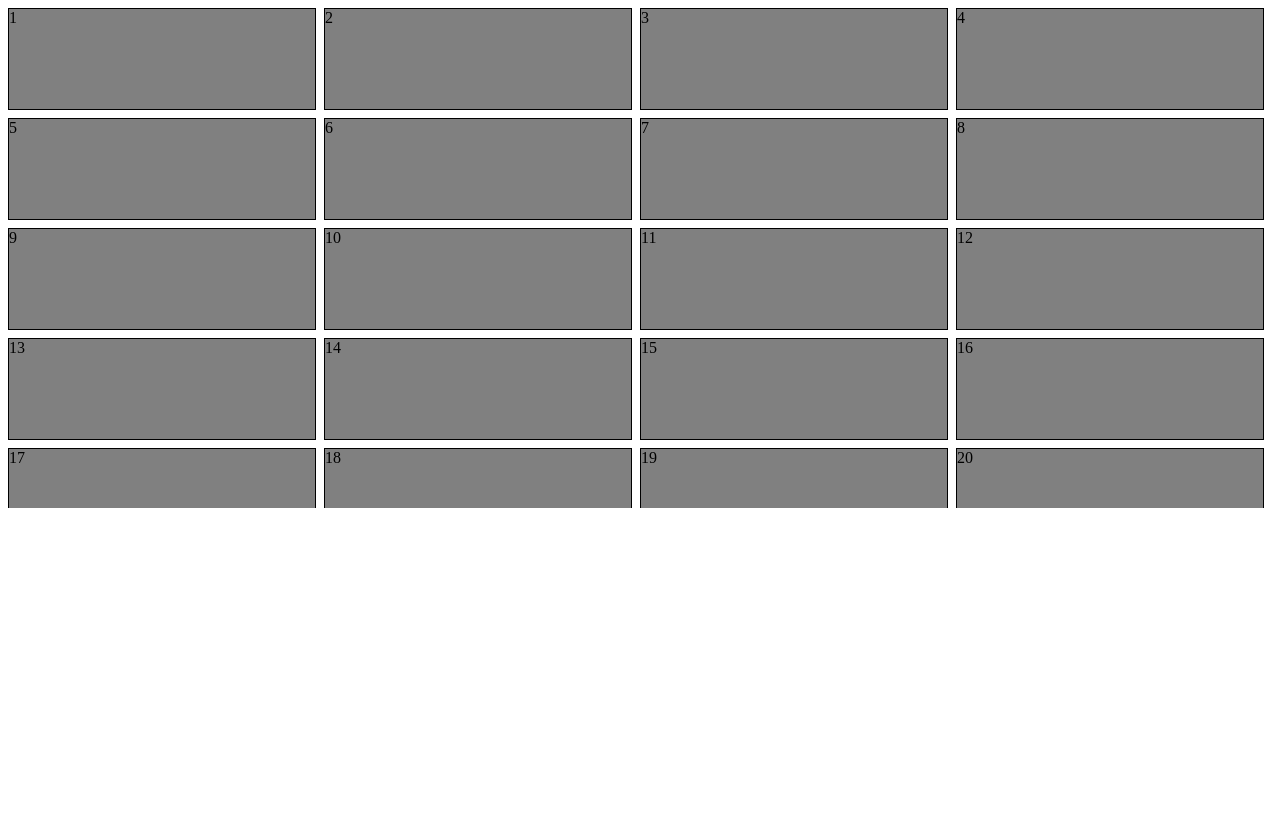
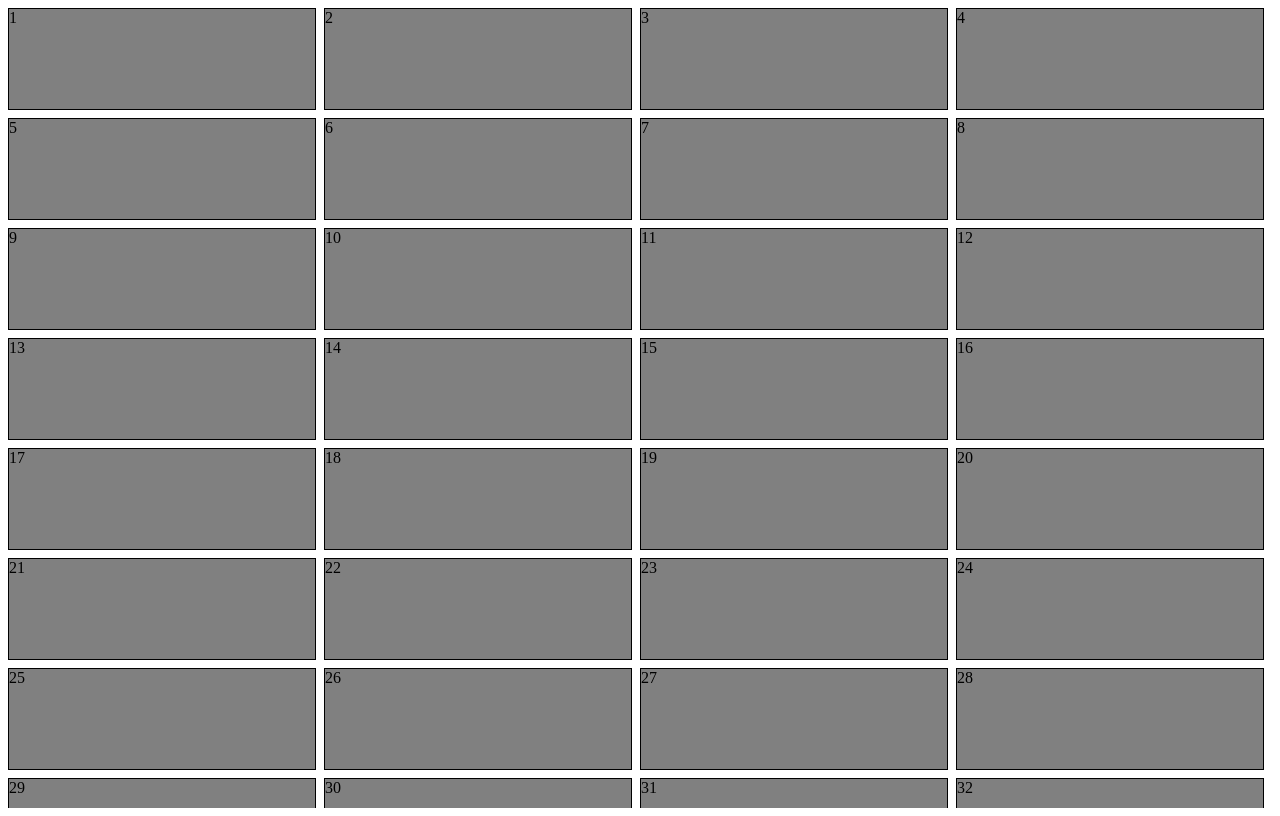
Before and after one commit to muhammadumair12345/react-virtual-dynamics, a React (Vite) app: page / in a window 1280 px wide. Built offline with nearby package versions, Linux system fonts and the light colour scheme.

Commit message:
new changes

```diff
--- a/src/App.tsx
+++ b/src/App.tsx
@@ -1,12 +1,12 @@
 import { VirtualizedList } from './components';
 
-const data = Array.from({ length: 200 }).map((_, i) => i + 1);
+const data = Array.from({ length: 1000 }).map((_, i) => i + 1);
 
 const App = () => {
   return (
     <VirtualizedList
       dataLength={data.length}
-      viewportHeight={500}
+      viewportHeight={800}
       itemHeight={100}
       gap={10}
       gridColumns={4}
```
